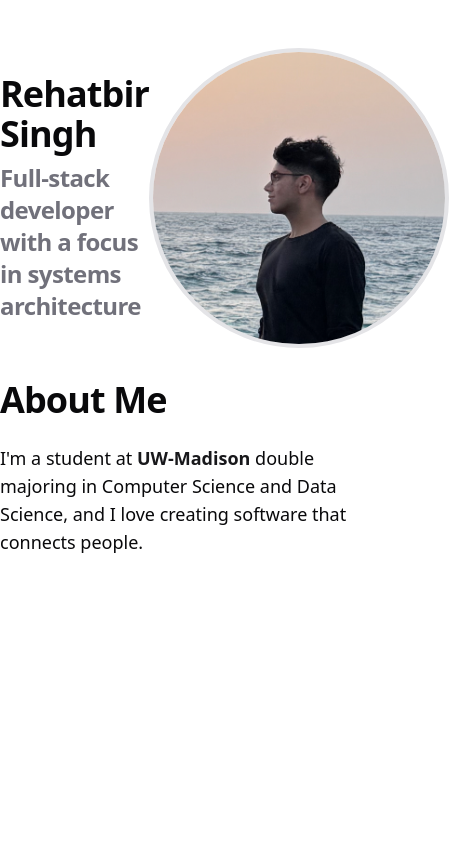
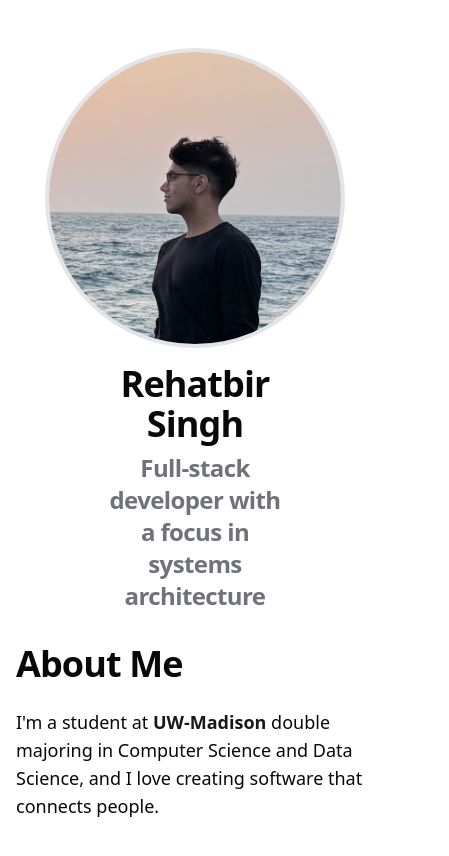
Before and after one commit to MysteryCoder456/rehatsingh.cv, a Next.js app: page / in a window 390 px wide. Shown: the top 856 px of the page, 449 px wide, since content can reach past the window. Built offline with nearby package versions, Linux system fonts and the light colour scheme.

Commit message:
fix: slightly more responsive on mobile

```diff
--- a/app/layout.tsx
+++ b/app/layout.tsx
@@ -29,7 +29,7 @@ export default function RootLayout({
       >
         {/* Create a responsive center element for main content */}
         <div className="grid grid-cols-12">
-          <div className="py-4 min-h-screen col-span-12 md:col-span-10 md:col-start-2 lg:col-span-8 lg:col-start-3 2xl:col-span-6 2xl:col-start-4">
+          <div className="px-4 md:px-0 py-4 min-h-screen col-span-12 md:col-span-10 md:col-start-2 lg:col-span-8 lg:col-start-3 2xl:col-span-6 2xl:col-start-4">
             {children}
           </div>
         </div>
--- a/app/page.tsx
+++ b/app/page.tsx
@@ -7,10 +7,10 @@ export default function Home() {
 
   return (
     <main className="h-full flex flex-col gap-8 py-8">
-      <section className="flex flex-row justify-between items-center">
-        <div className="flex flex-col gap-2 max-w-[50%]">
+      <section className="flex flex-col-reverse gap-4 md:flex-row justify-between items-center">
+        <div className="flex flex-col gap-2 max-w-[50%] text-center md:text-start">
           <h1>Rehatbir Singh</h1>
-          <h3 className="text-muted-foreground text-start">
+          <h3 className="text-muted-foreground">
             Full-stack developer with a focus in systems architecture
           </h3>
         </div>
```
